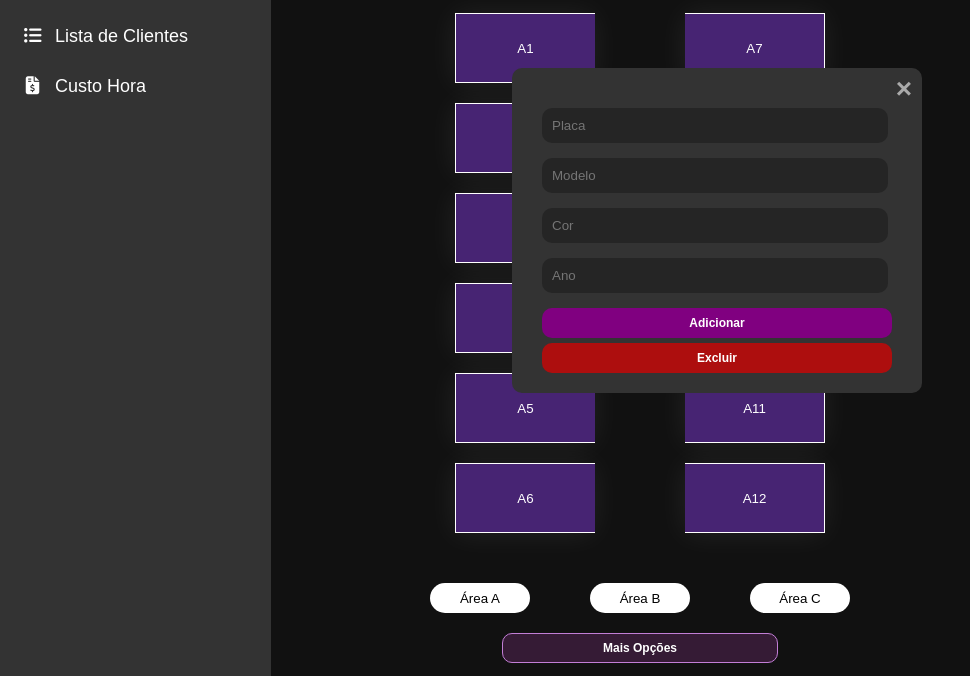
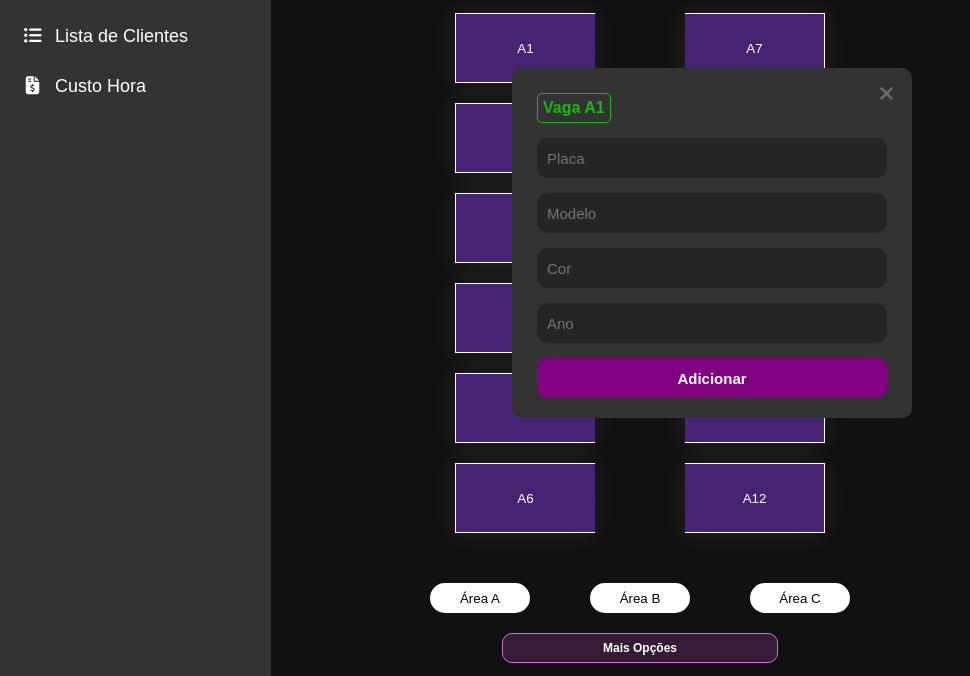
Before and after one commit to vidalxv/estacionamento-admin, a plain HTML site: page index.html in a window 1280 px wide. Both pictures are taken after a click on the button "A1". Shown: the part 124-800 px from the top of the page, without its empty margins (0-970 px from the left). Drawn offline with Linux system fonts and the light colour scheme.

Commit message:
update vagas

```diff
--- a/index.html
+++ b/index.html
@@ -105,7 +105,7 @@
     </main>
     <aside id="info-card">
         <div class="card">
-            <button class="close">&times;</button>
+            <button class="close"><i class="fa-solid fa-xmark"></i></button>
             <form action="">
                 <div class="vaga-vazia">
                     <input type="text" name="placa" id="placa" placeholder="Placa">
@@ -113,7 +113,6 @@
                     <input type="text" name="cor" id="cor" placeholder="Cor">
                     <input type="text" name="ano" id="ano" placeholder="Ano">
                     <button class="add">Adicionar</button>
-                    <button class="delete">Excluir</button>
                 </div>
             </form>
         </div>
--- a/src/css/style.css
+++ b/src/css/style.css
@@ -56,27 +56,29 @@ label {
 .card {
     position: relative;
     background-color: #333;
-    padding: 35px 30px 20px 30px;
+    padding: 25px 25px 20px 25px;
     border-radius: 10px;
     width: 350px;
 }
 
 .close {
     position: absolute;
-    top: 5px;
-    right: 10px;
+    top: 15px;
+    right: 18px;
     background-color: transparent;
     border: none;
-    font-size: 15px;
+    font-size: 20px;
     cursor: pointer;
+    color: #6e6e6e;
 }
 
 input {
     outline: none;
     border-radius: 10px;
-    width: 96%;
+    width: 97%;
     border: 0;
-    height: 35px;
+    height: 40px;
+    font-size: 15px;
     margin-top: 5px;
     margin-bottom: 10px;
     padding-left: 10px;
@@ -89,9 +91,9 @@ input {
     border: 0;
     color: white;
     width: 100%;
-    height: 30px;
+    height: 40px;
     border-radius: 10px;
-    font-size: 12px;
+    font-size: 15px;
     font-weight: bold;
     cursor: pointer;
     margin-top: 5px;
@@ -139,6 +141,17 @@ input {
     100% {
         opacity: 0;
     }
+}
+
+.vaga-label {
+    background-color: transparent;
+    color: #19b913;
+    padding: 5px;
+    border: 1px solid #19b913;
+    border-radius: 5px;
+    margin-bottom: 10px;
+    display: inline-block;
+    font-size: 16px;
 }
 
 .vaga {
@@ -213,7 +226,7 @@ aside {
 }
 
 .popup {
-    display: none; /* Oculto por padrão */
+    display: none;
     position: fixed;
     z-index: 1;
     left: 0;
@@ -221,7 +234,7 @@ aside {
     width: 100%;
     height: 100%;
     overflow: auto;
-    background-color: rgba(0, 0, 0, 0.5); /* Fundo semitransparente */
+    background-color: rgba(0, 0, 0, 0.5);
 }
 
 /* Estilos para o conteúdo do pop-up */
@@ -242,14 +255,6 @@ aside {
     flex-wrap: nowrap;
     justify-content: center;
     gap: 60px;
-}
-
-/* Estilos para o botão de fechar */
-.close {
-    color: #aaaaaa;
-    float: right;
-    font-size: 28px;
-    font-weight: bold;
 }
 
 .close:hover,
--- a/src/js/script.js
+++ b/src/js/script.js
@@ -55,6 +55,22 @@ document.addEventListener('DOMContentLoaded', () => {
         amarela: '../src/assets/carro_amarelo.png'
     };
 
+    // Objeto para rastrear quais vagas estão ocupadas
+    const vagasOcupadas = {
+        vaga1: false,
+        vaga2: false,
+        vaga3: false,
+        vaga4: false,
+        vaga5: false,
+        vaga6: false,
+        vaga7: false,
+        vaga8: false,
+        vaga9: false,
+        vaga10: false,
+        vaga11: false,
+        vaga12: false,
+    };
+
     vagaButtons.forEach(button => {
         button.addEventListener('click', (event) => {
             currentVaga = event.currentTarget.dataset.vaga;
@@ -63,12 +79,35 @@ document.addEventListener('DOMContentLoaded', () => {
     });
 
     function openPopup() {
+        if (currentVaga && vagasOcupadas[currentVaga]) {
+            showPopupMessage('A vaga já está ocupada.');
+            return;
+        }
+
         placaInput.value = '';
         modeloInput.value = '';
         corInput.value = '';
         anoInput.value = '';
 
+        // Remove o elemento label existente antes de adicionar um novo
+        const existingVagaLabel = document.querySelector('.vaga-label');
+        if (existingVagaLabel) {
+            existingVagaLabel.remove();
+        }
+
+        // Chamar a função para mostrar o número da vaga
+        showVagaLabel(currentVaga);
+
         popup.style.display = 'block';
+    }
+
+    function showVagaLabel(vaga) {
+        const placaInput = document.getElementById('placa');
+        const vagaLabel = document.createElement('label');
+        vagaLabel.setAttribute('for', 'placa');
+        vagaLabel.textContent = `Vaga ${vaga}`;
+        vagaLabel.classList.add('vaga-label');
+        placaInput.parentNode.insertBefore(vagaLabel, placaInput);
     }
 
     document.querySelector('.close').addEventListener('click', () => {
@@ -84,6 +123,7 @@ document.addEventListener('DOMContentLoaded', () => {
         if (modelo && cor && ano) {
             if (validarCor(cor)) {
                 updateVaga(currentVaga, modelo, cor, ano);
+                vagasOcupadas[currentVaga] = true; // Marcar a vaga como ocupada
                 popup.style.display = 'none';
             } else {
                 showPopupMessage('A cor digitada não existe. Por favor, coloque uma cor válida.');
@@ -96,6 +136,7 @@ document.addEventListener('DOMContentLoaded', () => {
     deleteButton.addEventListener('click', (event) => {
         event.preventDefault();
         clearVaga(currentVaga);
+        vagasOcupadas[currentVaga] = false; // Marcar a vaga como desocupada
         popup.style.display = 'none';
     });
 
```
